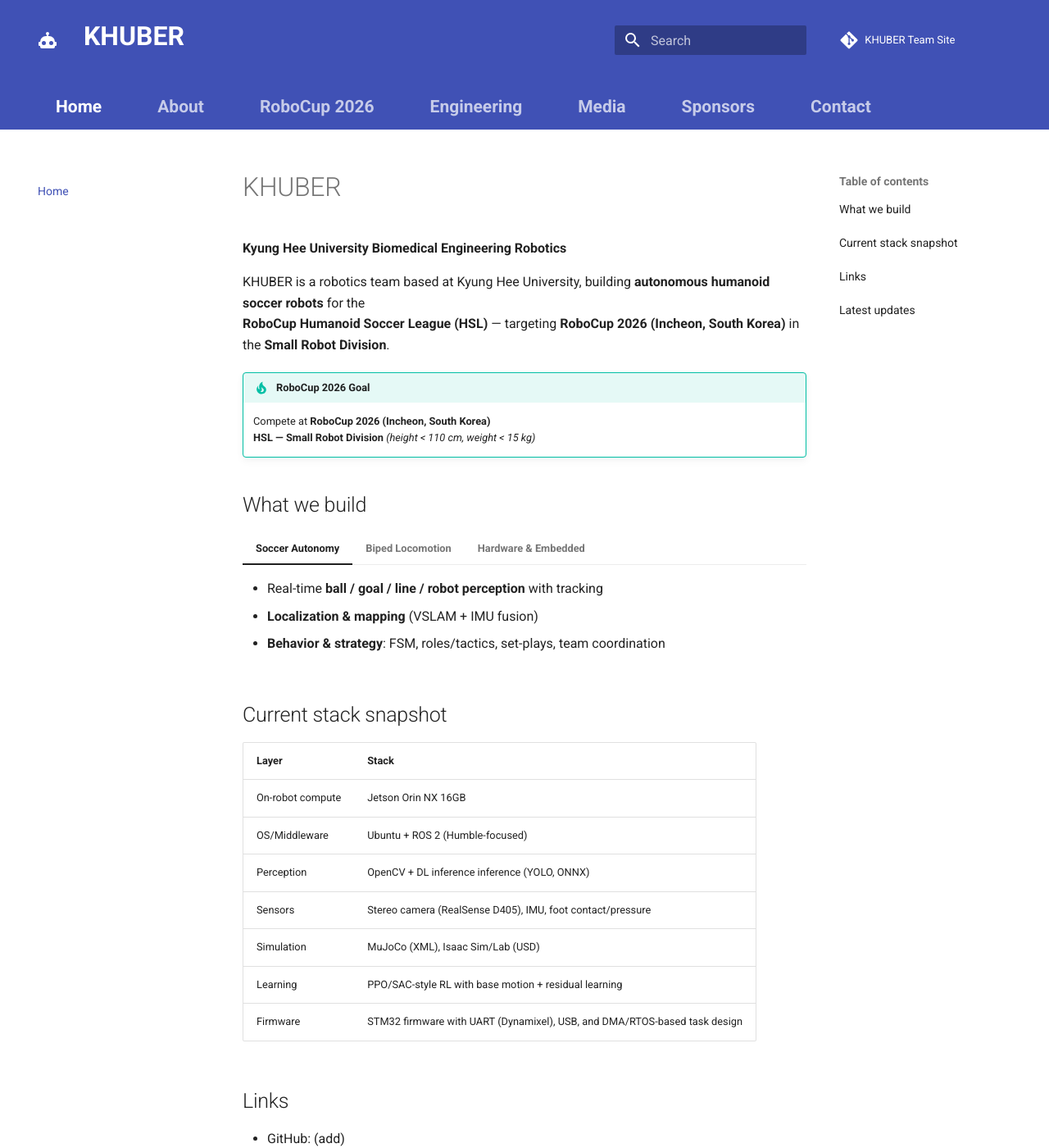
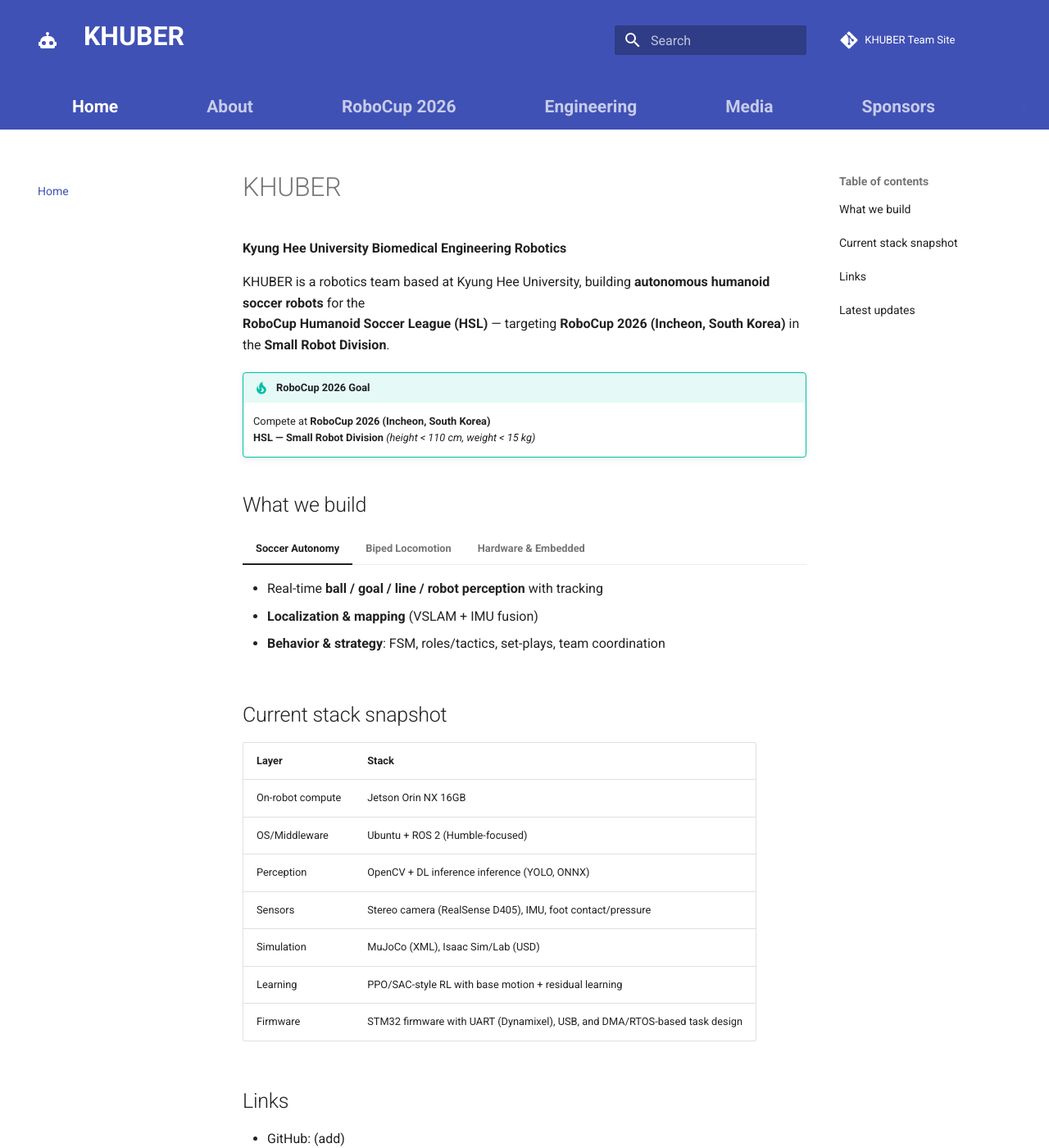
Before and after one commit to KHUBERobotics/KHUBER, an MkDocs documentation site: the page built from docs/index.md, in a window 1280 px wide and 1400 px high. Shown: the whole window at 82% size. Built offline with MkDocs 1.6.1 and Material for MkDocs 9.7.7, drawn with Linux system fonts in a browser that asks for light colours; comment, search, counter and statistics services are not loaded.

Commit message:
Update extra.css

```diff
--- a/docs/stylesheets/extra.css
+++ b/docs/stylesheets/extra.css
@@ -98,7 +98,7 @@
 .md-tabs__link {
   padding-top: 0.1rem !important;
   padding-bottom: 0.55rem !important;
-  padding-left: 1.1rem !important;   /* 기본 ~0.8rem */
-  padding-right: 1.1rem !important;
+  padding-left: 2.1rem !important;   /* 기본 ~0.8rem */
+  padding-right: 2.1rem !important;
   line-height: 1.1 !important;
 }
```
